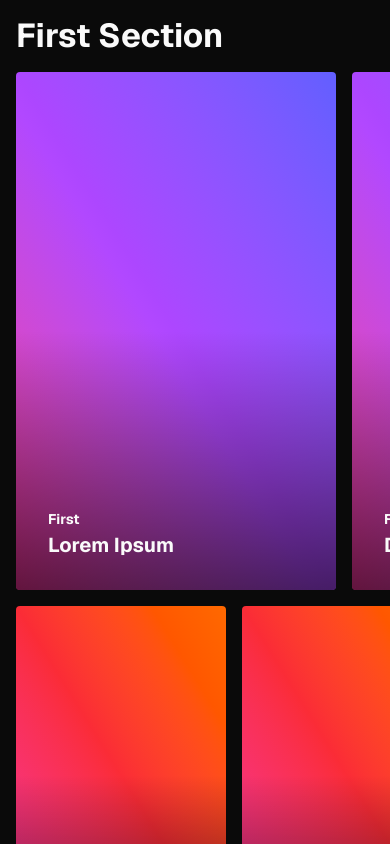
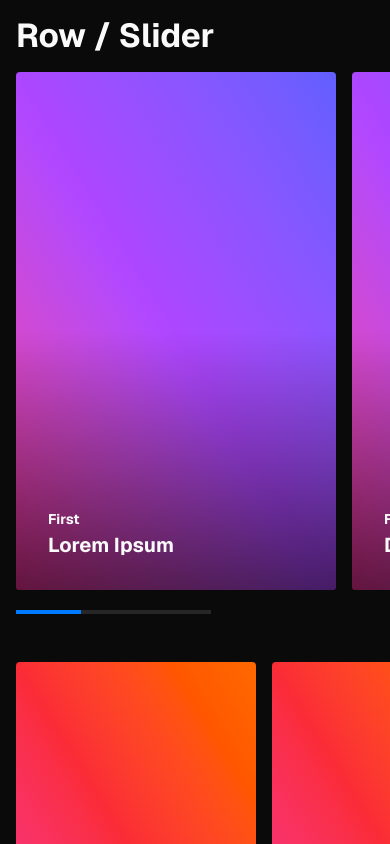
Before and after one commit to RaphaelHoepsWhy/ui-experiments, a Next.js app: page /grid in a window 390 px wide. Shown: the top 844 px of the page. Built offline with nearby package versions, Linux system fonts and the light colour scheme.

Commit message:
feat: grid

```diff
--- a/app/globals.css
+++ b/app/globals.css
@@ -144,3 +144,21 @@
     @apply bg-background text-foreground;
   }
 }
+
+.swiper {
+  /* overflow-y: visible !important; */
+  padding-bottom: 24px !important;
+}
+
+.swiper-pagination {
+  /* bottom: -20px !important; */
+  top: unset !important;
+  bottom: 0px;
+  left: 16px !important;
+  width: 50% !important;
+  background-color: #262626 !important;
+}
+
+.swiper-pagination-progressbar-fill {
+  color: #1d4ed0 !important;
+}
--- a/app/grid/components/RowOrSlider/RowOrSlider.tsx
+++ b/app/grid/components/RowOrSlider/RowOrSlider.tsx
@@ -3,6 +3,8 @@
 import { cn } from "@/lib/utils"
 import React, { Fragment, ReactNode } from "react"
 import { Swiper, SwiperSlide } from "swiper/react"
+import { Pagination } from "swiper/modules"
+import "swiper/css/pagination"
 
 type Props = {
   className?: string
@@ -30,12 +32,14 @@ export default function RowOrSlider({
         ))}
       </div>
 
-      <div className={cn("lg:hidden", className)}>
+      <div className={cn("pb-20 lg:hidden", className)}>
         <Swiper
           slidesPerView={"auto"}
           spaceBetween={16}
           slidesOffsetBefore={16}
           slidesOffsetAfter={16}
+          modules={[Pagination]}
+          pagination={{ type: "progressbar" }}
         >
           {items.map((item, index) => (
             <SwiperSlide key={index} style={{ width: itemSliderWidth }}>
--- a/app/grid/page.tsx
+++ b/app/grid/page.tsx
@@ -6,10 +6,10 @@ import RowOrSlider from "@/app/grid/components/RowOrSlider/RowOrSlider"
 export default function Home() {
   return (
     <>
-      <SectionHeadline>First Section</SectionHeadline>
+      <SectionHeadline>Row / Slider</SectionHeadline>
 
       <RowOrSlider
-        className="pb-4 lg:pb-8"
+        className="pb-12 lg:pb-24"
         items={[
           <Box className="text-lg" key={1}>
             <div className="pb-1 text-sm">First</div>
@@ -27,8 +27,8 @@ export default function Home() {
       />
 
       <RowOrSlider
-        className="pb-4 lg:pb-8"
-        itemSliderWidth="210px"
+        className="pb-24 lg:pb-24"
+        itemSliderWidth="240px"
         items={[
           <Box className="text-lg" key={1} gradient={"sunset"}>
             <div className="pb-1 text-sm">First</div>
```
